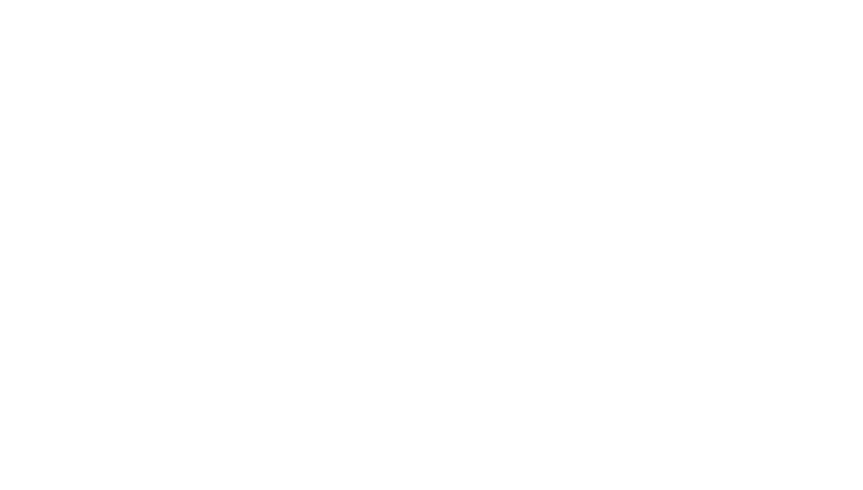
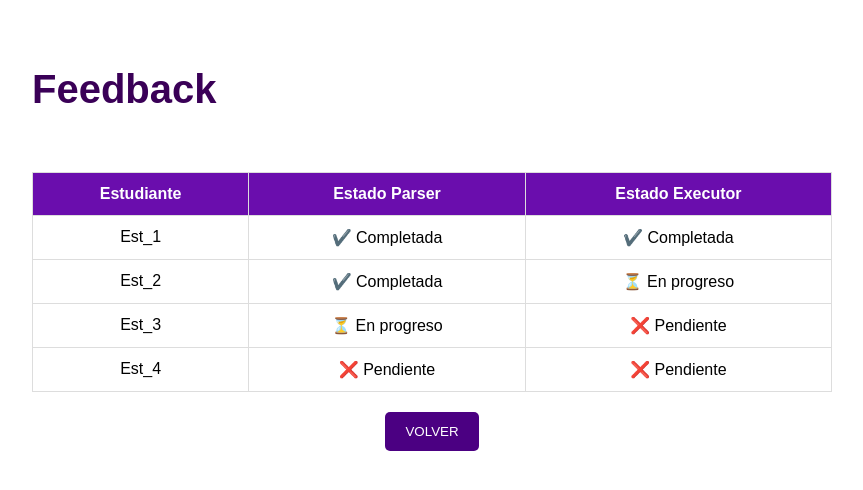
Before and after one commit to Daniela-parra/UI-ULOS, a React (Create React App) app: page /feedback/1 in a window 1280 px wide. Before the commit this address had no page. Shown: the top 490 px of the page, without its empty margins (208-1071 px from the left). Built offline with nearby package versions, Linux system fonts and the light colour scheme.

Commit message:
Feedback

```diff
--- a/src/App.js
+++ b/src/App.js
@@ -4,6 +4,7 @@ import Login from "./Login";
 import Register from "./Register";
 import Dashboard from "./Dashboard"; // Nueva pantalla del profesor/administrador
 import CreateAssignment from "./CreateAssignment";
+import FeedbackAssignment from "./FeedbackAssigment";
 
 function App() {
   const [userRole, setUserRole] = useState(null); // Guardar el rol del usuario
@@ -15,6 +16,7 @@ function App() {
         <Route path="/register" element={<Register />} />
         <Route path="/dashboard" element={userRole ? <Dashboard /> : <Navigate to="/" />} />
         <Route path="/createAssignment" element={userRole ? <CreateAssignment /> : <Navigate to="/" />} />
+        <Route path="/feedback/:id" element={<FeedbackAssignment />} />
       </Routes>
     </Router>
   );
--- /dev/null
+++ b/src/Feedback.css
@@ -0,0 +1,73 @@
+.feedback-container {
+    display: flex;
+    height: 100vh;
+    font-family: Arial, sans-serif;
+  }
+
+
+  .logo {
+    font-size: 24px;
+    font-weight: bold;
+  }
+
+  /* Contenido principal */
+  .feedback-content {
+    flex-grow: 1;
+    padding: 40px;
+    display: flex;
+    flex-direction: column;
+    align-items: center;
+    text-align: center;
+  }
+
+  .feedback-header {
+    display: flex;
+    justify-content: space-between;
+    width: 100%;
+    max-width: 800px;
+    margin-bottom: 20px;
+  }
+
+
+
+  /* Título de la tarea */
+  .task-title {
+    font-size: 22px;
+    margin-bottom: 20px;
+  }
+
+  /* Tabla de feedback */
+  .feedback-table {
+    width: 80%;
+    max-width: 800px;
+    border-collapse: collapse;
+    margin-top: 20px;
+  }
+
+  .feedback-table th,
+  .feedback-table td {
+    border: 1px solid #ddd;
+    padding: 12px;
+    text-align: center;
+  }
+
+  .feedback-table th {
+    background: #6a0dad;
+    color: white;
+  }
+
+  /* Botón de volver */
+  .back-btn {
+    margin-top: 20px;
+    background: #4b0082;
+    color: white;
+    border: none;
+    padding: 12px 20px;
+    border-radius: 5px;
+    cursor: pointer;
+    transition: 0.3s;
+  }
+
+  .back-btn:hover {
+    background: #530b92;
+  }
--- /dev/null
+++ b/src/FeedbackAssigment.js
@@ -0,0 +1,49 @@
+import React from "react";
+import { useNavigate } from "react-router-dom";
+import "./Feedback.css";
+
+const FeedbackAssignment = () => {
+  const navigate = useNavigate();
+
+  const estudiantes = [
+    { nombre: "Est_1", parser: "✔️ Completada", executor: "✔️ Completada" },
+    { nombre: "Est_2", parser: "✔️ Completada", executor: "⏳ En progreso" },
+    { nombre: "Est_3", parser: "⏳ En progreso", executor: "❌ Pendiente" },
+    { nombre: "Est_4", parser: "❌ Pendiente", executor: "❌ Pendiente" },
+  ];
+
+  return (
+    <div className="feedback-container">
+      <main className="feedback-content">
+        <header className="feedback-header">
+          <h1>Feedback</h1>
+        </header>
+
+        <table className="feedback-table">
+          <thead>
+            <tr>
+              <th>Estudiante</th>
+              <th>Estado Parser</th>
+              <th>Estado Executor</th>
+            </tr>
+          </thead>
+          <tbody>
+            {estudiantes.map((est, index) => (
+              <tr key={index}>
+                <td>{est.nombre}</td>
+                <td>{est.parser}</td>
+                <td>{est.executor}</td>
+              </tr>
+            ))}
+          </tbody>
+        </table>
+
+        <button className="back-btn" onClick={() => navigate(-1)}>
+          VOLVER
+        </button>
+      </main>
+    </div>
+  );
+};
+
+export default FeedbackAssignment;
```
